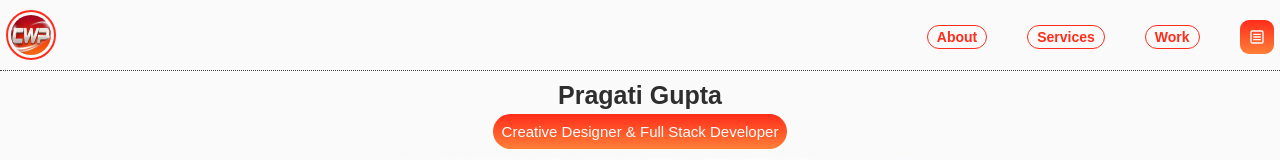
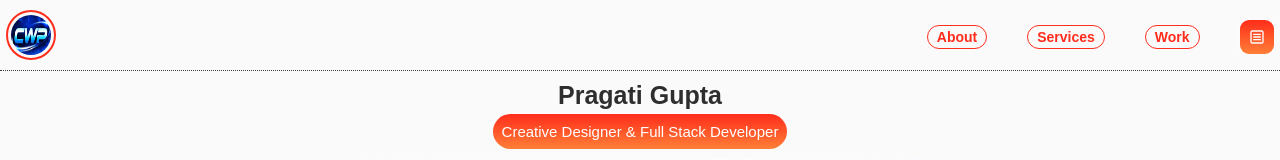
Before and after one commit to rajmaddheshiya-art/codewithpragati, a React (Vite) app in the folder client/: page / in a window 1280 px wide. Shown: the top 160 px of the page. Built offline with nearby package versions, Linux system fonts and the light colour scheme; no server answers.

Commit message:
Added real-time map and socket.io tracking

```diff
--- a/client/src/pages/Header.jsx
+++ b/client/src/pages/Header.jsx
@@ -3,7 +3,7 @@ import { GiConcentrationOrb } from "react-icons/gi";
 import { LuSquareMenu } from "react-icons/lu";
 import { motion, AnimatePresence } from "framer-motion";
 import Left from "./Left";
-import pLogo from "../assets/pLogo.png"
+import pragatiLogo from "../assets/pragatiLogo.jpeg"
 function Header() {
     let [menu, setMenu] = useState(false)
     let [text, setText] = useState("Code with pragati")
@@ -19,7 +19,7 @@ function Header() {
         <div className="header">
             <div className="head">
                 <div className="headerIco">
-                    <img src={pLogo} id="pragatiLogo" />
+                    <img src={pragatiLogo} id="pragatiLogo" />
                     {/* <h1 id="cwp">CWP</h1> */}
 
                 </div>
```
